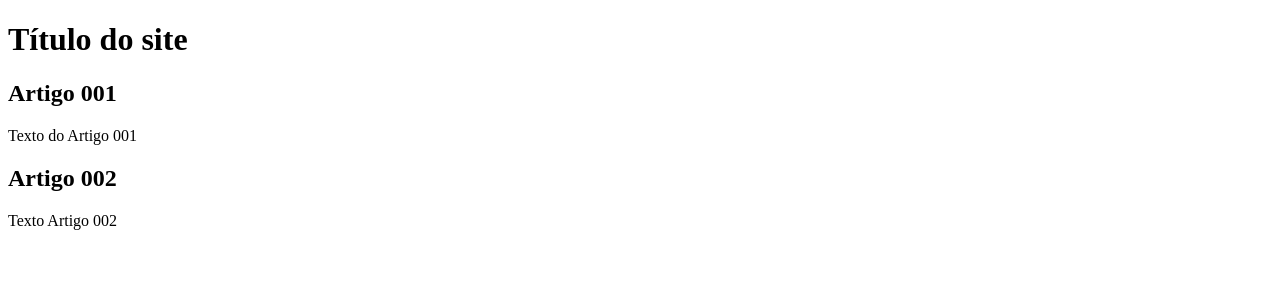
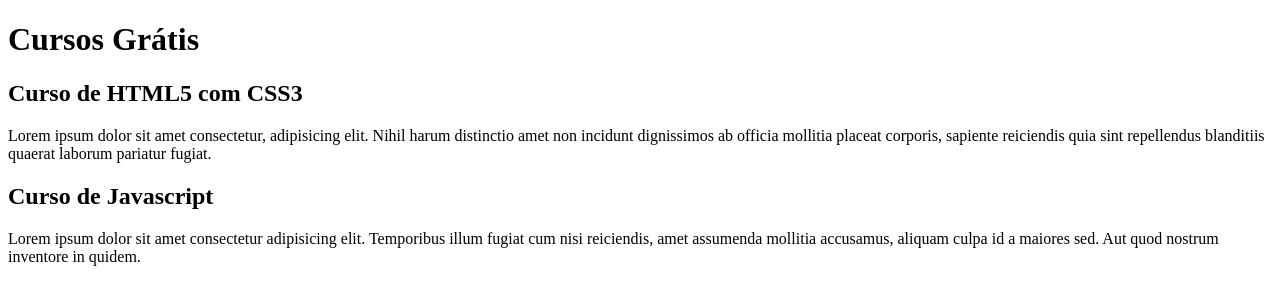
Before and after one commit to Durantanes/projeto-site, a plain HTML site: page index.html in a window 1280 px wide. Drawn offline with Linux system fonts and the light colour scheme.

Commit message:
comecei a escrever o conteúdo

```diff
--- a/index.html
+++ b/index.html
@@ -8,15 +8,15 @@
 <body>
    <main>
     <header>
-        <h1>Título do site</h1>
+        <h1>Cursos Grátis</h1>
     </header>
     <article>
-        <h2>Artigo 001</h2>
-        <p>Texto do Artigo 001</p>
+        <h2>Curso de HTML5 com CSS3</h2>
+        <p>Lorem ipsum dolor sit amet consectetur, adipisicing elit. Nihil harum distinctio amet non incidunt dignissimos ab officia mollitia placeat corporis, sapiente reiciendis quia sint repellendus blanditiis quaerat laborum pariatur fugiat.</p>
     </article>
     <article>
-        <h2>Artigo 002</h2>
-        <p>Texto Artigo 002</p>
+        <h2>Curso de Javascript</h2>
+        <p>Lorem ipsum dolor sit amet consectetur adipisicing elit. Temporibus illum fugiat cum nisi reiciendis, amet assumenda mollitia accusamus, aliquam culpa id a maiores sed. Aut quod nostrum inventore in quidem.</p>
     </article>
    </main>
 </body>
```
